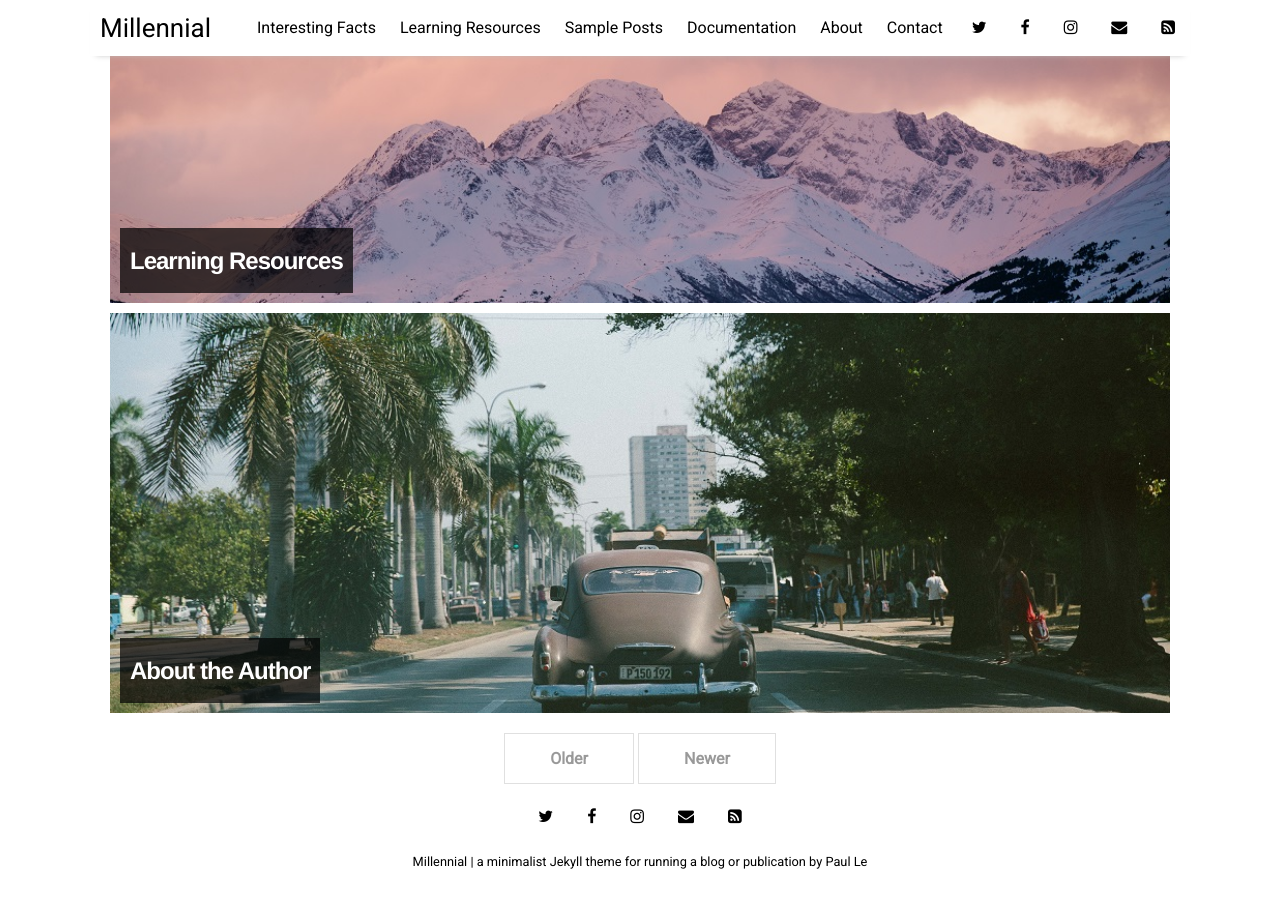
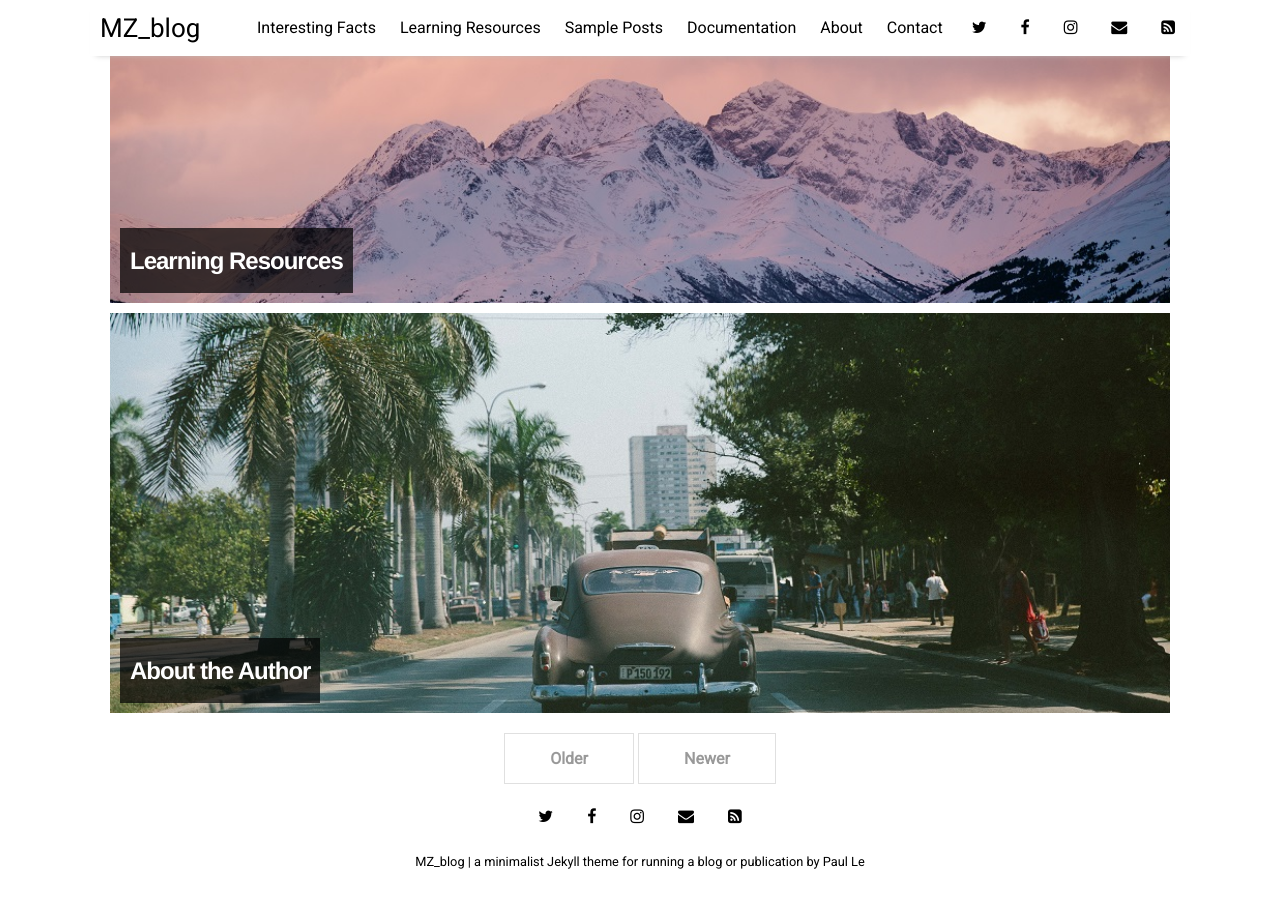
Before and after one commit to dndwl/MZ_blog, a Jekyll site: the page built from index.html, in a window 1280 px wide and 900 px high, scrolled down 1398 px. Built offline with Jekyll 4.4.1, drawn with Linux system fonts in a browser that asks for light colours; nearby versions of some CDN libraries; the list of posts is cut into pages by our own code.

Commit message:
Update _config.yml

```diff
--- a/_config.yml
+++ b/_config.yml
@@ -10,7 +10,7 @@ permalink:           /:title
 plugins:             [jekyll-paginate, jekyll-sitemap, jekyll-feed, jekyll-seo-tag]
 
 # Customise atom feed settings (this is where Jekyll-Feed gets configuration information)
-title:		           "Millennial"
+title:		           "MZ_blog"
 description:	       "a minimalist Jekyll theme for running a blog or publication"
 author:              "Paul Le"
 
```
